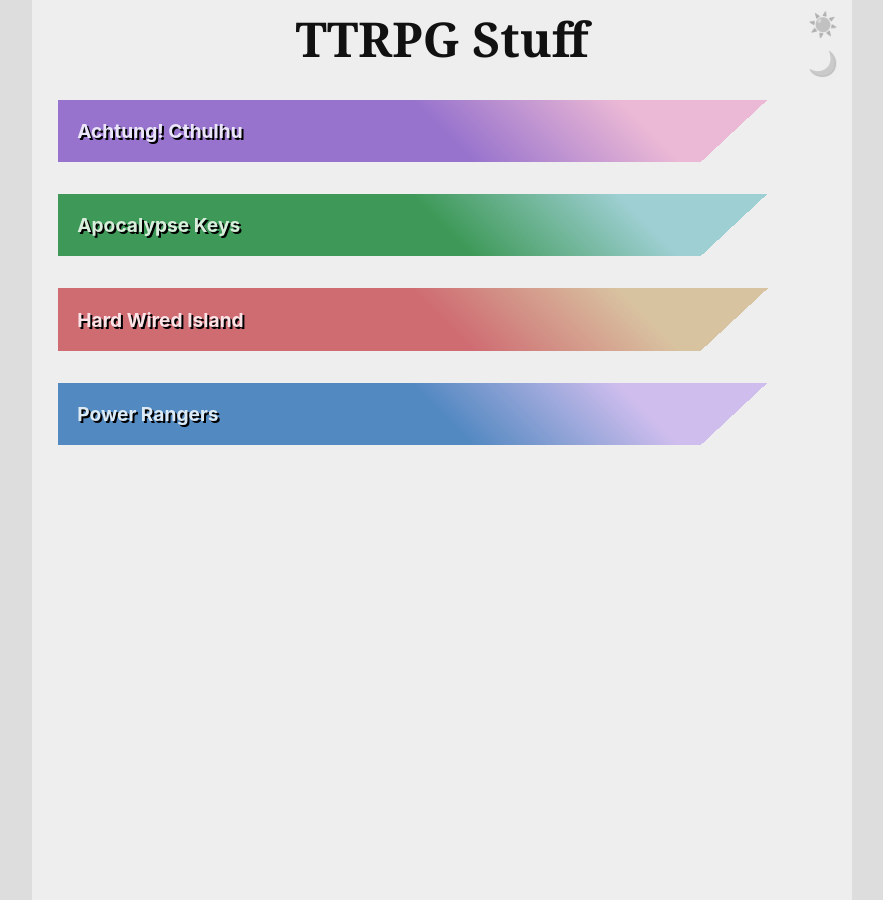
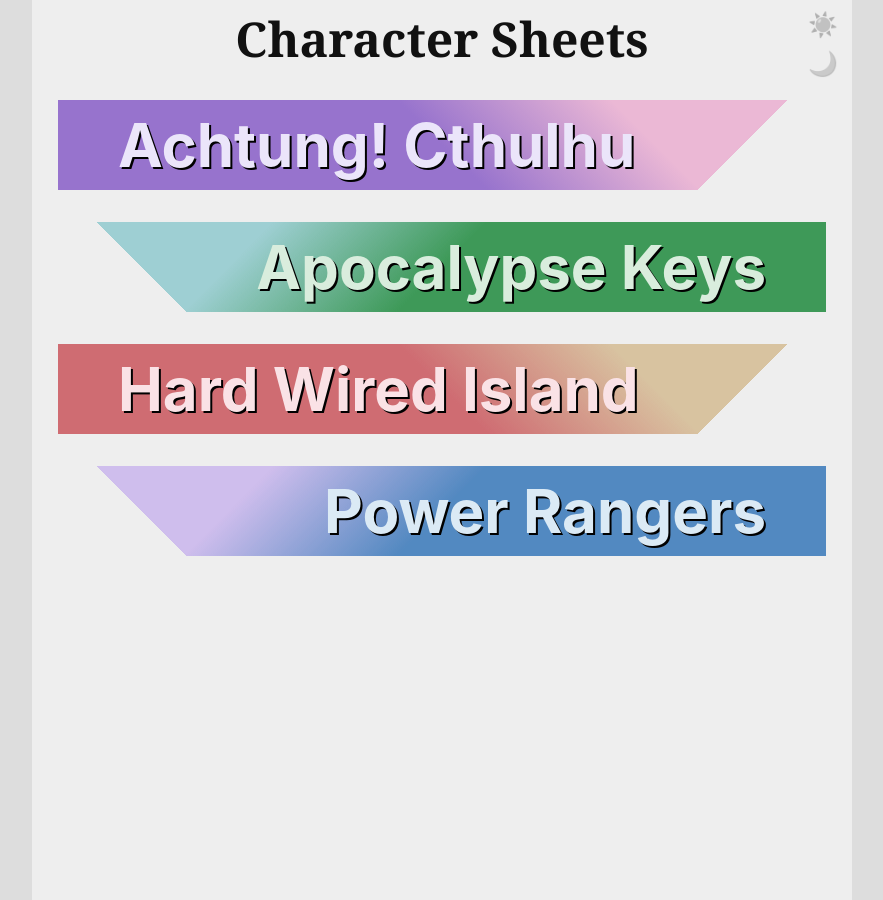
Before and after one commit to abstiles/ttrpg, a Jekyll site: the page built from mes.md, in a window 1280 px wide. Shown: the whole page, without its empty margins (198-1081 px from the left). Built offline with Jekyll 4.4.1, drawn with Linux system fonts in a browser that asks for light colours; some of the changed lines change nothing that is shown.

Commit message:
Embiggen char sheets and adjust title

```diff
--- a/mes.md
+++ b/mes.md
@@ -1,5 +1,5 @@
 ---
-title: TTRPG Stuff
+title: Character Sheets
 style: |-
   li {
     --color: #ebe5fa;
@@ -42,22 +42,32 @@
   li {
     margin: 1em 0;
     display: flex;
-    background: linear-gradient(137deg, var(--transition-color), var(--transition-color) 85%, transparent 75%, transparent);
+    background: linear-gradient(135deg, var(--transition-color), var(--transition-color) 85%, transparent 75%, transparent);
+  }
+
+  li:nth-child(even) {
+    background: linear-gradient(225deg, var(--transition-color), var(--transition-color) 85%, transparent 75%, transparent);
+  }
+
+  li:nth-child(even) a {
+    text-align: right;
+    background: linear-gradient(315deg, var(--accent), var(--accent) 50%, transparent 75%, transparent);
   }
 
   a.game {
     color: var(--color);
     background: linear-gradient(45deg, var(--accent), var(--accent) 50%, transparent 75%, transparent);
-    padding: 1em;
+    padding: 15px 1em;
     text-decoration: none;
     text-shadow: 2px 2px 0 black;
     font-family: var(--sans);
     font-weight: bold;
-    font-size: larger;
+    font-size: 60px;
+    line-height: 1;
     width: 100%;
     display: inline-block;
     box-sizing: border-box;
-    font-stretch: expanded;
+    font-stretch: ultra-condensed;
   }
 ---
 {% assign idx = 0 %}
```
